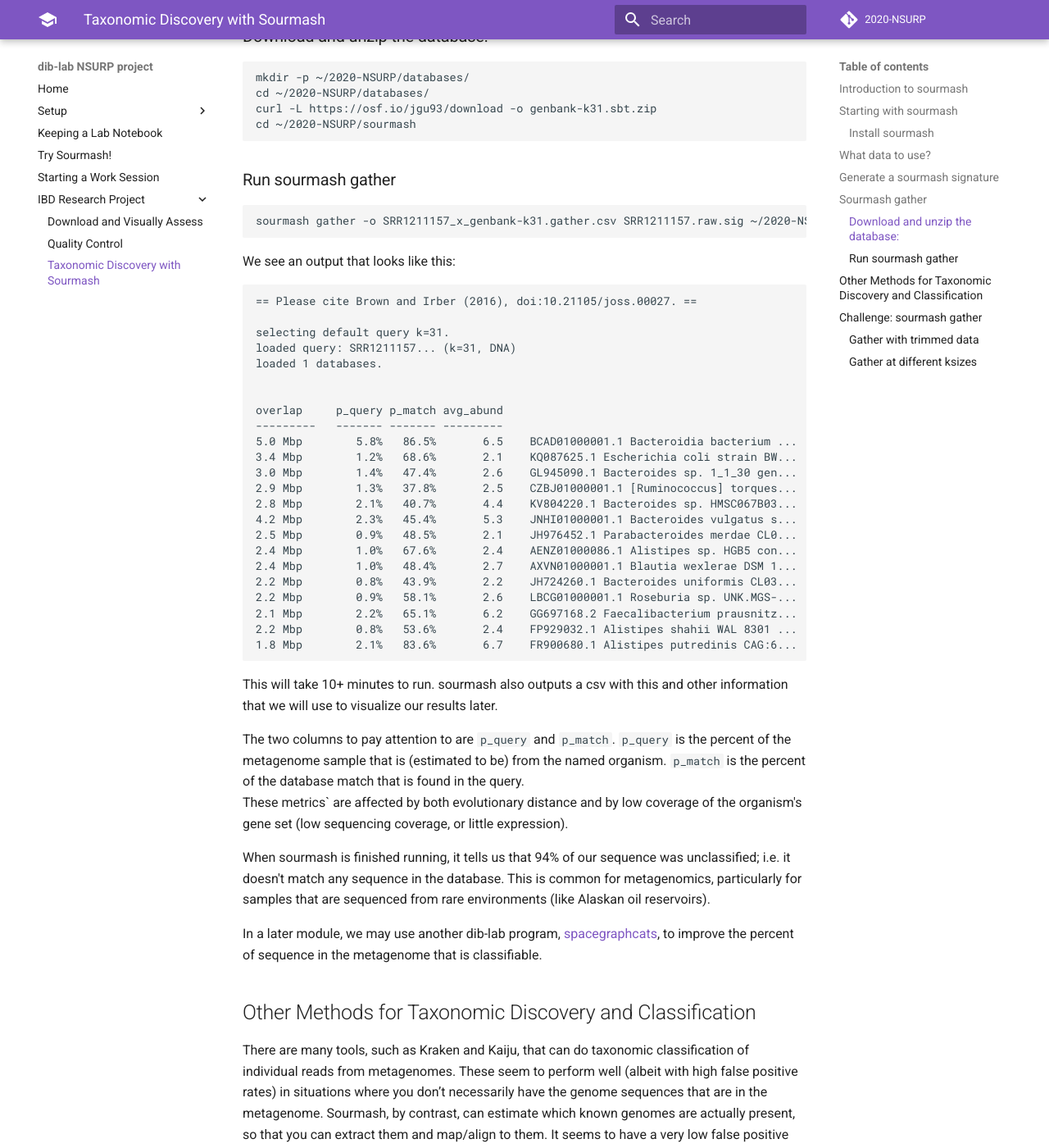
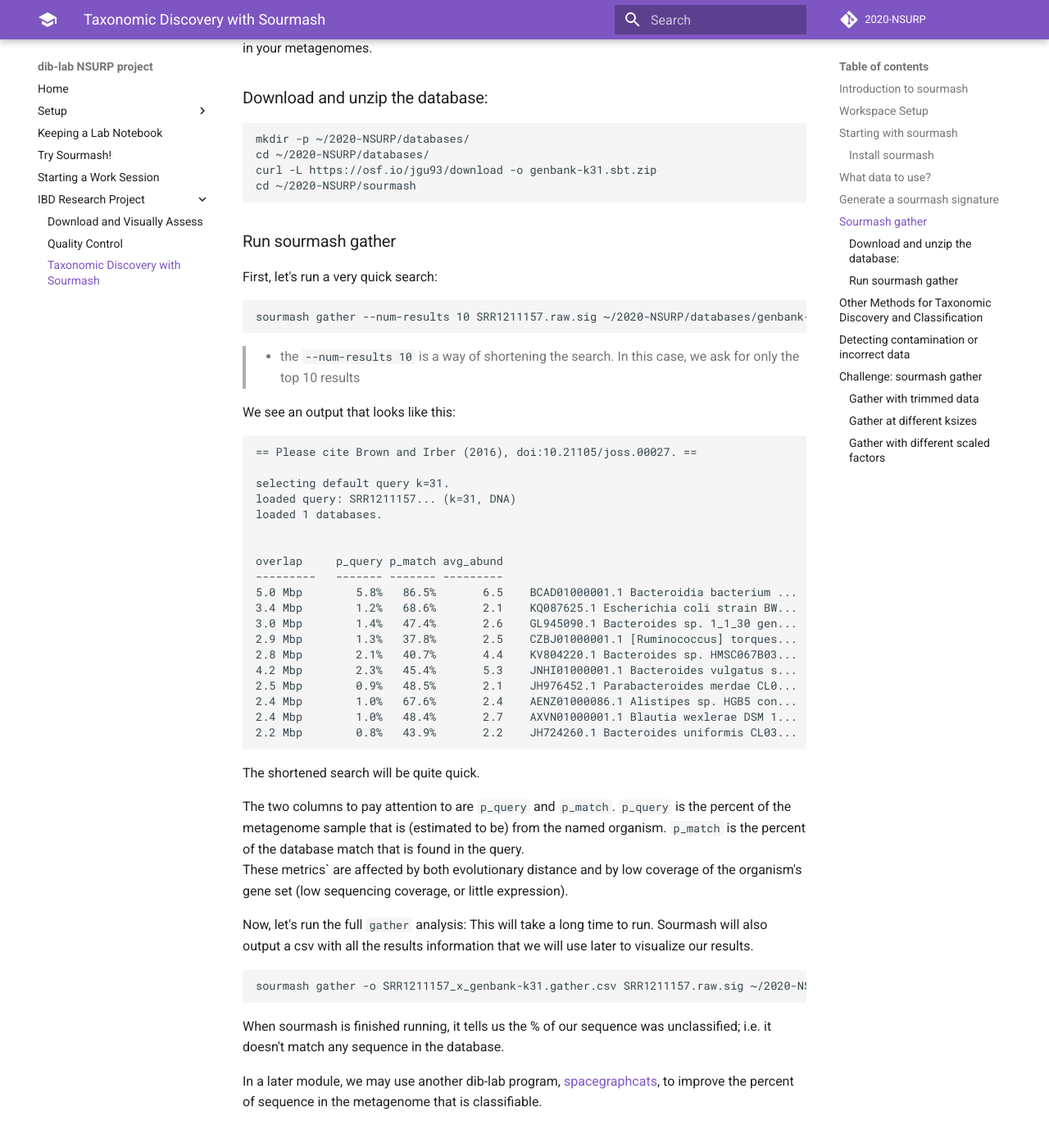
Before and after one commit to dib-lab/2020-NSURP, an MkDocs documentation site: the page built from doc/08.taxonomic-discovery-with-sourmash.md, in a window 1280 px wide and 1400 px high, scrolled down 2713 px. Shown: the whole window at 82% size. Built offline with MkDocs 1.6.1 and Material for MkDocs 9.7.7, drawn with Linux system fonts in a browser that asks for light colours; comment, search, counter and statistics services are not loaded; some of the changed text lies outside the part shown.

Commit message:
upd tax disc

````diff
--- a/doc/08.taxonomic-discovery-with-sourmash.md
+++ b/doc/08.taxonomic-discovery-with-sourmash.md
@@ -19,6 +17,10 @@
 
 tl;dr (but actually please read it): sourmash breaks nucleotide sequences down into k-mers, systematically subsamples those k-mers into a representative "signature", and then enables searches for those k-mers in databases.
 This makes it really fast to make comparisons. Here, we will compare our metagenome sample against a pre-prepared database that contains all microbial sequences in GenBank.
+
+## Workspace Setup
+
+If you're starting a new work session on FARM, be sure to follow the instructions [here](05.starting-a-work-session.md).
 
 ## Starting with sourmash
 
@@ -113,9 +115,13 @@
 
 ### Run sourmash gather
 
+First, let's run a very quick search:
+
 ```
-sourmash gather -o SRR1211157_x_genbank-k31.gather.csv SRR1211157.raw.sig ~/2020-NSURP/databases/genbank-k31.sbt.zip
+sourmash gather --num-results 10 SRR1211157.raw.sig ~/2020-NSURP/databases/genbank-k31.sbt.zip
 ```
+
+> - the `--num-results 10` is a way of shortening the search. In this case, we ask for only the top 10 results
 
 We see an output that looks like this:
 
@@ -139,14 +145,9 @@
 2.4 Mbp        1.0%   67.6%       2.4    AENZ01000086.1 Alistipes sp. HGB5 con...
 2.4 Mbp        1.0%   48.4%       2.7    AXVN01000001.1 Blautia wexlerae DSM 1...
 2.2 Mbp        0.8%   43.9%       2.2    JH724260.1 Bacteroides uniformis CL03...
-2.2 Mbp        0.9%   58.1%       2.6    LBCG01000001.1 Roseburia sp. UNK.MGS-...
-2.1 Mbp        2.2%   65.1%       6.2    GG697168.2 Faecalibacterium prausnitz...
-2.2 Mbp        0.8%   53.6%       2.4    FP929032.1 Alistipes shahii WAL 8301 ...
-1.8 Mbp        2.1%   83.6%       6.7    FR900680.1 Alistipes putredinis CAG:6...
 ```
 
-This will take 10+ minutes to run.
-sourmash also outputs a csv with this and other information that we will use to visualize our results later.
+The shortened search will be quite quick.
 
 The two columns to pay attention to are `p_query` and `p_match`.
 `p_query` is the percent of the metagenome sample that is
@@ -155,8 +156,16 @@
 These metrics` are affected by both evolutionary distance and by low coverage of the
 organism's gene set (low sequencing coverage, or little expression).
 
-When sourmash is finished running, it tells us that 94% of our sequence was unclassified; i.e. it doesn't match any sequence in the database.
-This is common for metagenomics, particularly for samples that are sequenced from rare environments (like Alaskan oil reservoirs).
+
+Now, let's run the full `gather` analysis:
+This will take a long time to run.
+Sourmash will also output a csv with all the results information that we will use later to visualize our results.
+
+```
+sourmash gather -o SRR1211157_x_genbank-k31.gather.csv SRR1211157.raw.sig ~/2020-NSURP/databases/genbank-k31.sbt.zip
+```
+
+When sourmash is finished running, it tells us the % of our sequence was unclassified; i.e. it doesn't match any sequence in the database.
 
 In a later module, we may use another dib-lab program, [spacegraphcats](https://link.springer.com/article/10.1186/s13059-020-02066-4), to improve the percent of sequence in the metagenome that is classifiable.
 
@@ -166,6 +175,12 @@
 These seem to perform well (albeit with high false positive rates) in situations where you don’t necessarily have the genome sequences that are in the metagenome.
 Sourmash, by contrast, can estimate which known genomes are actually present, so that you can extract them and map/align to them.
 It seems to have a very low false positive rate and is quite sensitive to strains.
+
+## Detecting contamination or incorrect data
+
+sourmash `gather` taxonomic discovery can help uncover contamination or errors in your sequencing samples.
+We recommend doing sourmash gather immediately after receiving your data from the sequencing facility.
+If your environmental metagenome has a tremendous amount of mouse sequence in it... maybe the sequencing facility sent you the wrong data?
 
 ## Challenge: sourmash gather
 
@@ -195,3 +210,16 @@
 ```
 
 How do you expect the gather results to differ for each? Why?
+
+### Gather with different scaled factors
+
+By running `sourmash gather --help`, you can see all the options for the `gather` program.
+
+
+The `scaled` option provides a chaces to downample the query to the specified scaled factor.
+
+```
+  --scaled FLOAT        downsample query to the specified scaled factor
+```
+
+Try running gather with a `scaled` value of 10000. How do the results change, and why?
````
Also changed, not shown: other parts of doc/08.taxonomic-discovery-with-sourmash.md (+0 -2 lines), doc/09.comparing-samples-with-sourmash.md (added, +91 -0 lines).
